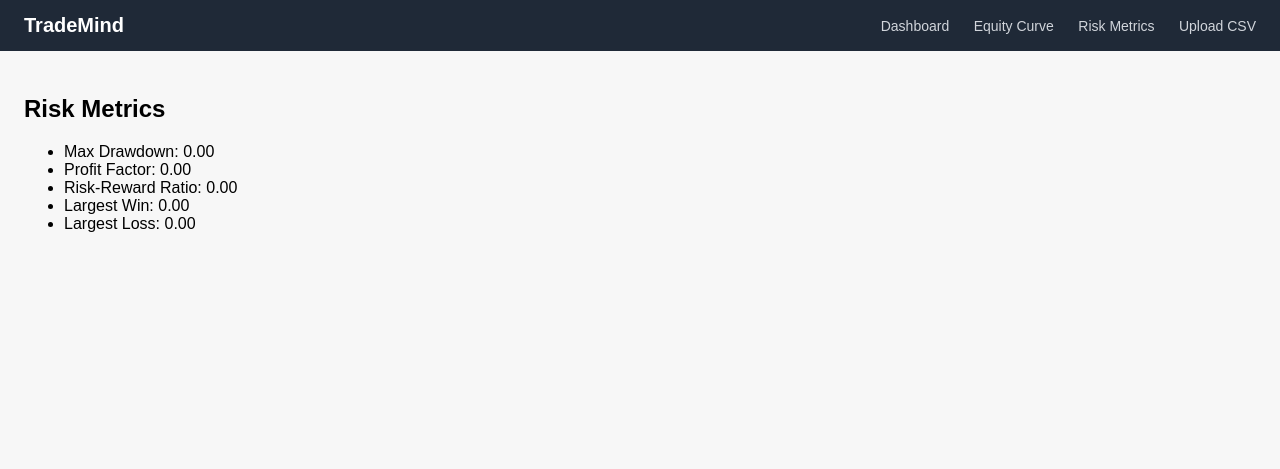
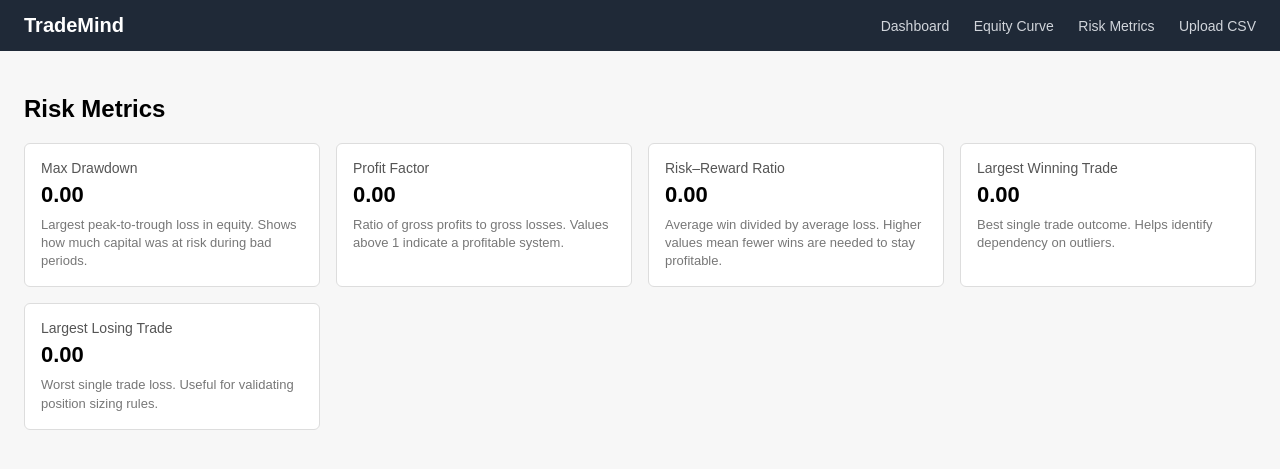
Before and after one commit to SatyajitKumar123/trademind, a Django app: page /dashboard/ui/risk/ in a window 1280 px wide. Shown: the top 469 px of the page. Run offline with Django 5.2, Linux system fonts and the light colour scheme; data that the repository does not hold is empty.

Commit message:
ui: improve risk metrics page layout and clarity

```diff
--- a/dashboard/templates/dashboard/risk_metrics.html
+++ b/dashboard/templates/dashboard/risk_metrics.html
@@ -3,11 +3,87 @@
 {% block content %}
 <h2>Risk Metrics</h2>
 
-<ul>
-    <li>Max Drawdown: {{ risk.max_drawdown }}</li>
-    <li>Profit Factor: {{ risk.profit_factor }}</li>
-    <li>Risk-Reward Ratio: {{ risk.risk_reward_ratio }}</li>
-    <li>Largest Win: {{ risk.largest_win }}</li>
-    <li>Largest Loss: {{ risk.largest_loss }}</li>
-</ul>
+<style>
+    .risk-grid {
+        display: grid;
+        grid-template-columns: repeat(auto-fit, minmax(260px, 1fr));
+        gap: 16px;
+        margin-top: 20px;
+    }
+
+    .risk-card {
+        background: #ffffff;
+        border: 1px solid #ddd;
+        border-radius: 6px;
+        padding: 16px;
+    }
+
+    .risk-title {
+        font-size: 14px;
+        color: #555;
+        margin-bottom: 6px;
+    }
+
+    .risk-value {
+        font-size: 22px;
+        font-weight: bold;
+        margin-bottom: 8px;
+    }
+
+    .risk-desc {
+        font-size: 13px;
+        color: #777;
+        line-height: 1.4;
+    }
+</style>
+
+<div class="risk-grid">
+
+    <div class="risk-card">
+        <div class="risk-title">Max Drawdown</div>
+        <div class="risk-value">{{ risk.max_drawdown }}</div>
+        <div class="risk-desc">
+            Largest peak-to-trough loss in equity.
+            Shows how much capital was at risk during bad periods.
+        </div>
+    </div>
+
+    <div class="risk-card">
+        <div class="risk-title">Profit Factor</div>
+        <div class="risk-value">{{ risk.profit_factor }}</div>
+        <div class="risk-desc">
+            Ratio of gross profits to gross losses.
+            Values above 1 indicate a profitable system.
+        </div>
+    </div>
+
+    <div class="risk-card">
+        <div class="risk-title">Risk–Reward Ratio</div>
+        <div class="risk-value">{{ risk.risk_reward_ratio }}</div>
+        <div class="risk-desc">
+            Average win divided by average loss.
+            Higher values mean fewer wins are needed to stay profitable.
+        </div>
+    </div>
+
+    <div class="risk-card">
+        <div class="risk-title">Largest Winning Trade</div>
+        <div class="risk-value">{{ risk.largest_win }}</div>
+        <div class="risk-desc">
+            Best single trade outcome.
+            Helps identify dependency on outliers.
+        </div>
+    </div>
+
+    <div class="risk-card">
+        <div class="risk-title">Largest Losing Trade</div>
+        <div class="risk-value">{{ risk.largest_loss }}</div>
+        <div class="risk-desc">
+            Worst single trade loss.
+            Useful for validating position sizing rules.
+        </div>
+    </div>
+
+</div>
+
 {% endblock %}
```
